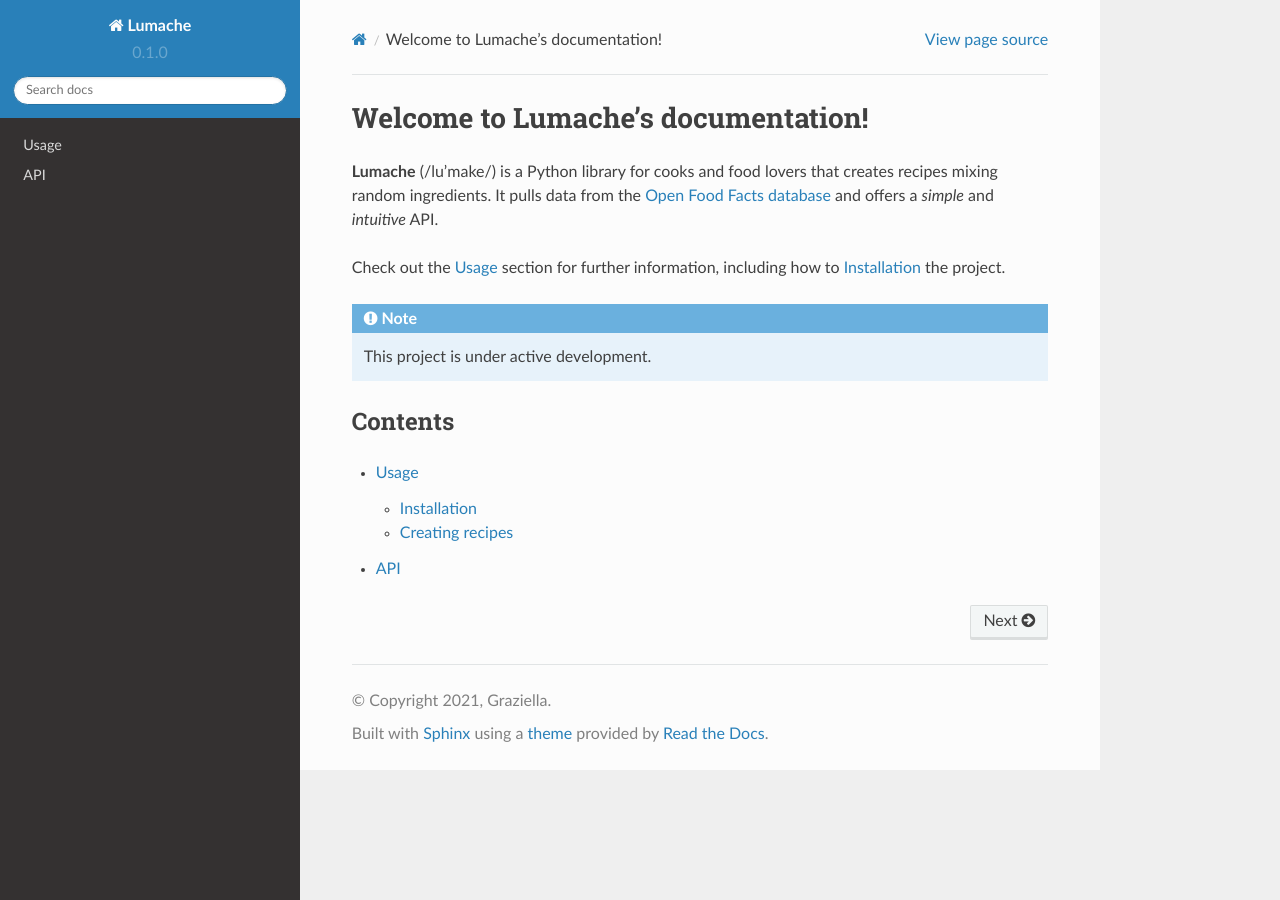
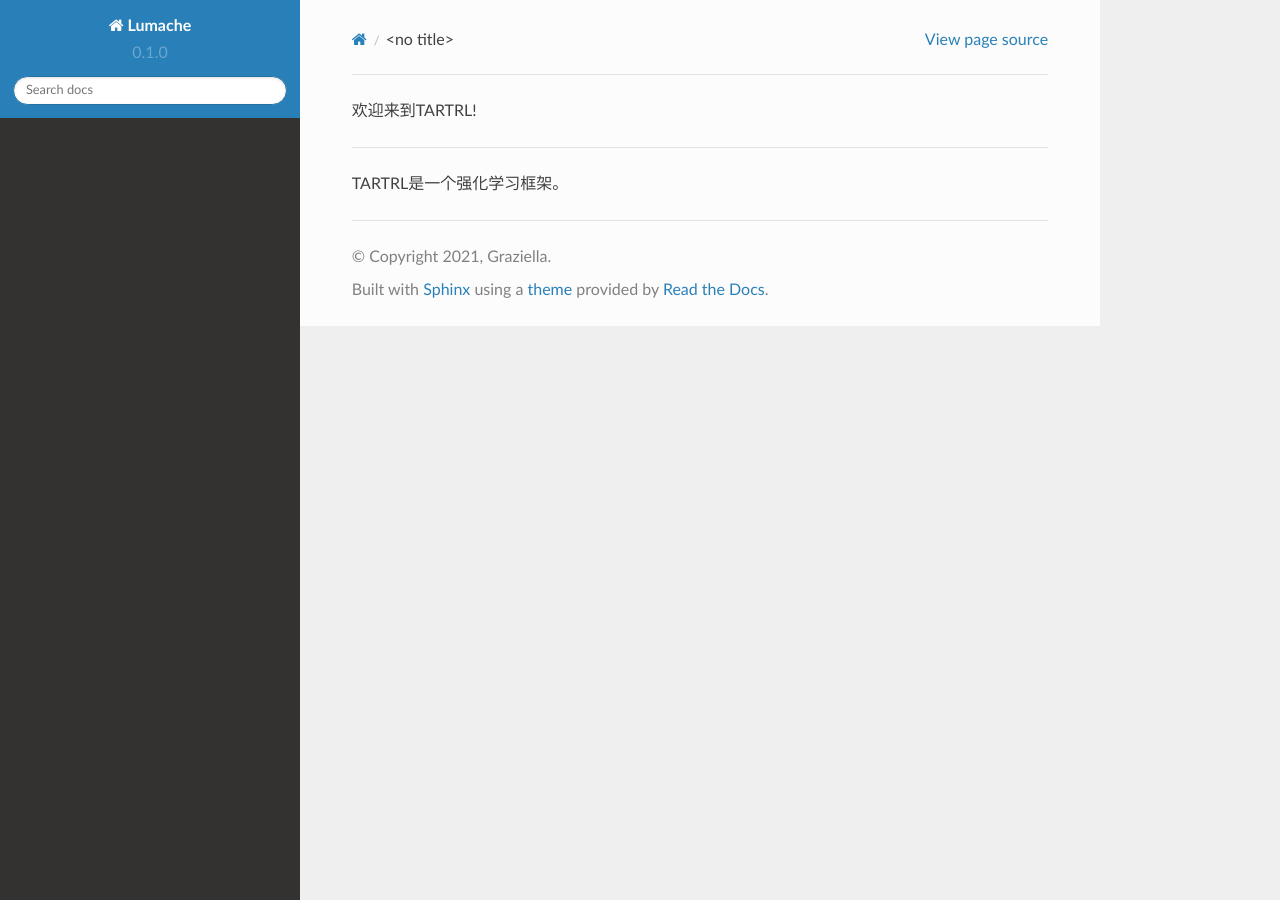
Before and after one commit to huangshiyu13/test-docs, a Sphinx documentation site: the page built from docs/source/index.rst, in a window 1280 px wide. Built offline with Sphinx 7.4.7 and the Read the Docs theme 2.0.0, drawn with Linux system fonts in a browser that asks for light colours.

Commit message:
Update index.rst

```diff
--- a/docs/source/index.rst
+++ b/docs/source/index.rst
@@ -1,22 +1,5 @@
-Welcome to Lumache's documentation!
+欢迎来到TARTRL!
+
 ===================================
 
-**Lumache** (/lu'make/) is a Python library for cooks and food lovers
-that creates recipes mixing random ingredients.
-It pulls data from the `Open Food Facts database <https://world.openfoodfacts.org/>`_
-and offers a *simple* and *intuitive* API.
-
-Check out the :doc:`usage` section for further information, including
-how to :ref:`installation` the project.
-
-.. note::
-
-   This project is under active development.
-
-Contents
---------
-
-.. toctree::
-
-   usage
-   api
+TARTRL是一个强化学习框架。
```
